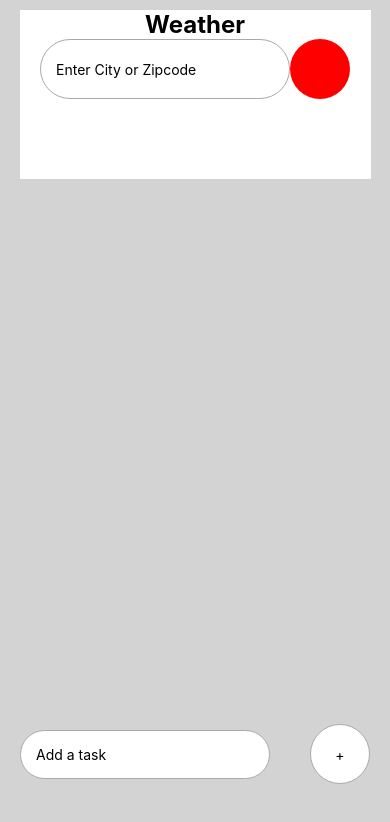
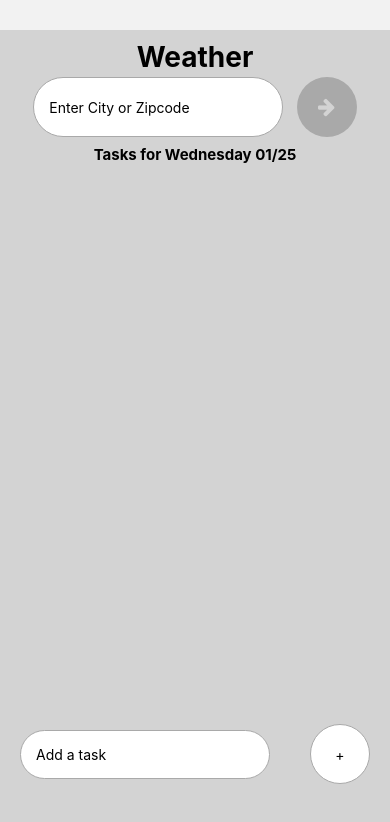
Before and after one commit to donyeb/cs4261app, a React Native app: screen /Home in a window 390 px wide. Shown: the top 822 px of the page. Built offline with nearby package versions, Linux system fonts and the light colour scheme.

Commit message:
fixes styling for home page

```diff
--- a/App.js
+++ b/App.js
@@ -13,8 +13,8 @@ export default function App() {
   return (
     <NavigationContainer>
       <Stack.Navigator screenOptions={{headerShown: false}}>
-        <Stack.Screen name="Login" component={Login} />
-        <Stack.Screen name="SignUp" component={SignUp} />
+        {/* <Stack.Screen name="Login" component={Login} />
+        <Stack.Screen name="SignUp" component={SignUp} /> */}
         <Stack.Screen name="Home" component={HomeScreen} />
       </Stack.Navigator>
     </NavigationContainer>
--- a/Screens/HomeScreen.js
+++ b/Screens/HomeScreen.js
@@ -1,6 +1,7 @@
-import { KeyboardAvoidingView, Platform, StyleSheet, Text, View, TextInput, TouchableOpacity, Keyboard, ScrollView} from 'react-native'
+import { KeyboardAvoidingView, Platform, StyleSheet, Text, View, TextInput, TouchableOpacity, Keyboard, ScrollView, ActivityIndicator} from 'react-native'
 import React, { useState } from 'react'
 import Task from './components/Task'
+import Icon from 'react-native-vector-icons/FontAwesome';
 
 const HomeScreen = () => {
     const [task, setTask] = useState();
@@ -8,7 +9,10 @@ const HomeScreen = () => {
     const [city, setCity] = useState();
     const [show, setShow] = useState(false);
     const [degress, setDegrees] = useState();
+    const [loaded, setLoaded] = useState();
 
+    var today = new Date();
+    var days = ['Sunday','Monday','Tuesday','Wednesday','Thursday','Friday','Saturday'];
 
     const addTask = () => {
         Keyboard.dismiss();
@@ -29,7 +33,10 @@ const HomeScreen = () => {
         .then((response) => {
             setCity(response.location.name);
             setDegrees(response.current.temp_f);
-            setShow(true)
+            setShow(true);
+            setTimeout(() => {
+                setLoaded(true);
+            }, 500);
         })
         .catch((err) => {
             alert("Enter Valid City or Zipcode")
@@ -43,15 +50,18 @@ const HomeScreen = () => {
             <Text style={styles.sectionTitle}>Weather</Text>
             {!show && <View style={styles.weather}>
                 <TextInput style={styles.weatherInput} placeholder="Enter City or Zipcode" value={city} onChangeText={(text) => setCity(text)}></TextInput>
-                <TouchableOpacity style={styles.weatherButton} onPress={getWeather}></TouchableOpacity>
+                <TouchableOpacity style={styles.weatherButton} onPress={getWeather}>
+                    <Icon name='arrow-right' style={styles.go}></Icon>
+                </TouchableOpacity>
             </View>}
-            {show && <View style={styles.temp}>
+            {(show && !loaded) && <ActivityIndicator style={styles.loading} size="large"/>}
+            {(show && loaded) && <View style={styles.temp}>
                 <Text style={styles.tempFont}>{city}</Text>
-                <Text style={styles.tempFont}>{degress}</Text>
+                <Text style={styles.tempFont}>{Math.round(degress) + "°F"}</Text>
             </View>}
         </View>
-        <ScrollView>
-
+        <Text style={styles.taskHeader}>{"Tasks for " + days[today.getDay()] + " " + today.getMonth() + 1 + "/" + today.getDate()}</Text>
+        <ScrollView style={styles.scroll}>
             <View style={styles.taskWrapper}>
                 <View style={styles.items}>
                 {
@@ -69,6 +79,7 @@ const HomeScreen = () => {
         <KeyboardAvoidingView
             behavior={"padding"}
             style={styles.write}
+            keyboardVerticalOffset={30}
         >
             <TextInput style={styles.input} placeholder={"Add a task"} value={task} onChangeText={(text) => setTask(text)}/>
             <TouchableOpacity onPress={addTask}>
@@ -86,15 +97,18 @@ export default HomeScreen
 const styles = StyleSheet.create({
     container: {
         flex: 1,
-        backgroundColor: 'lightgrey'
+        backgroundColor: 'lightgrey',
+        marginTop: 30,
     },
     taskWrapper: {
-        paddingTop: 30,
-        paddingHorizontal: 20
+        paddingTop: 5,
+        paddingHorizontal: 20,
     },
     sectionTitle: {
-        fontSize: 24,
-        fontWeight: 'bold'
+        fontSize: 28,
+        fontWeight: 'bold',
+        alignSelf: "center",
+        marginBottom: 3
     },
     items: {
         marginTop: 2
@@ -104,8 +118,8 @@ const styles = StyleSheet.create({
         marginTop: 10,
         alignItems: 'center',
         width: "90%",
-        height: "20%",
-        alignSelf: "center"
+        height: "15%",
+        alignSelf: "center",
     },
     write: {
         position: "absolute",
@@ -138,6 +152,17 @@ const styles = StyleSheet.create({
     addText: {
 
     },
+    scroll: {
+        marginTop: 0,
+        maxHeight: 300
+    },
+    weatherWrapper: {
+        width: 350,
+        height: 100,
+        // backgroundColor: "blue",
+        alignSelf: "center",
+        marginTop: 10
+    },
     weather: {
         display: "flex",
         flexDirection: "row",
@@ -156,18 +181,29 @@ const styles = StyleSheet.create({
     weatherButton: {
         height: 60,
         width: 60,
-        backgroundColor: 'red',
+        backgroundColor: 'darkgrey',
         borderRadius: 60,
     },
     temp: {
         display: 'flex',
         flexDirection: 'row',
-        alignItems: 'center'
-
+        alignSelf: "center"
     },
     tempFont: {
-        fontSize: 35,
+        fontSize: 20,
         marginRight: 10,
         alignSelf: 'center'
-    }
+    },
+    taskHeader: {
+        alignSelf: "center",
+        marginTop: 5,
+        fontSize: 15,
+        fontWeight: "bold"
+    },
+    go: {
+        alignSelf: "center",
+        fontSize: 20,
+        marginTop: 20,
+        color: "lightgrey"
+    },
 })
```
Also changed, not shown: package.json (+8 -1 lines), 1 other file (tests, documents, lock files or other folders).
